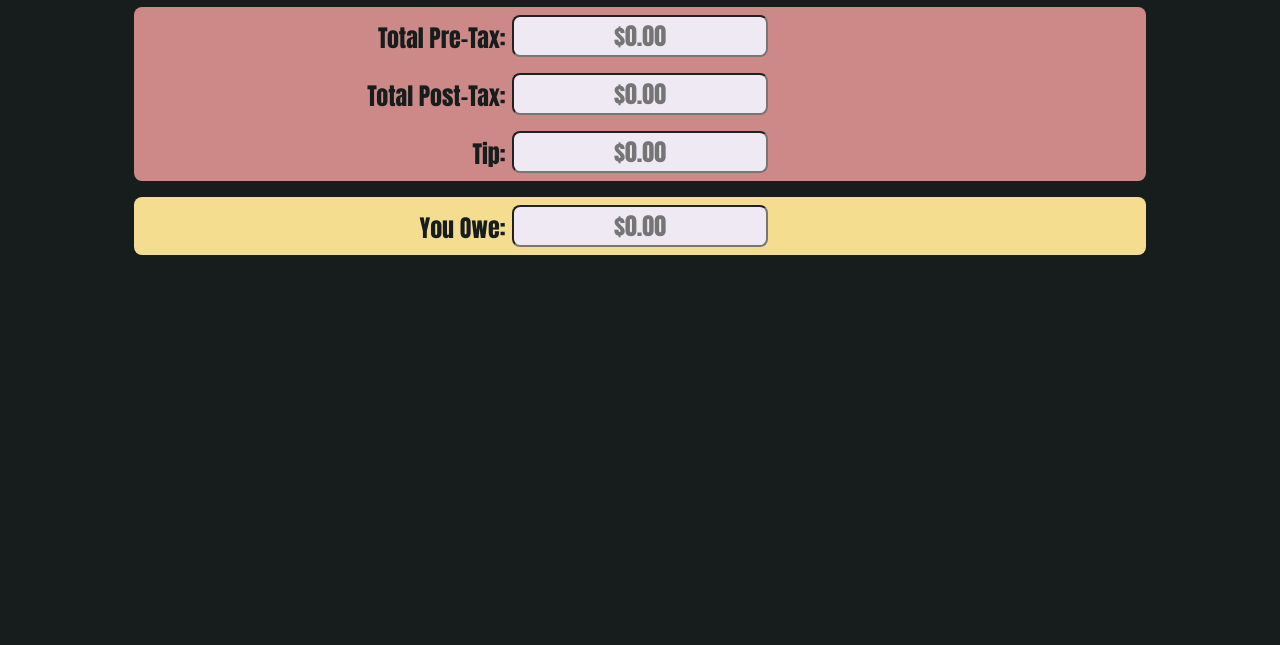
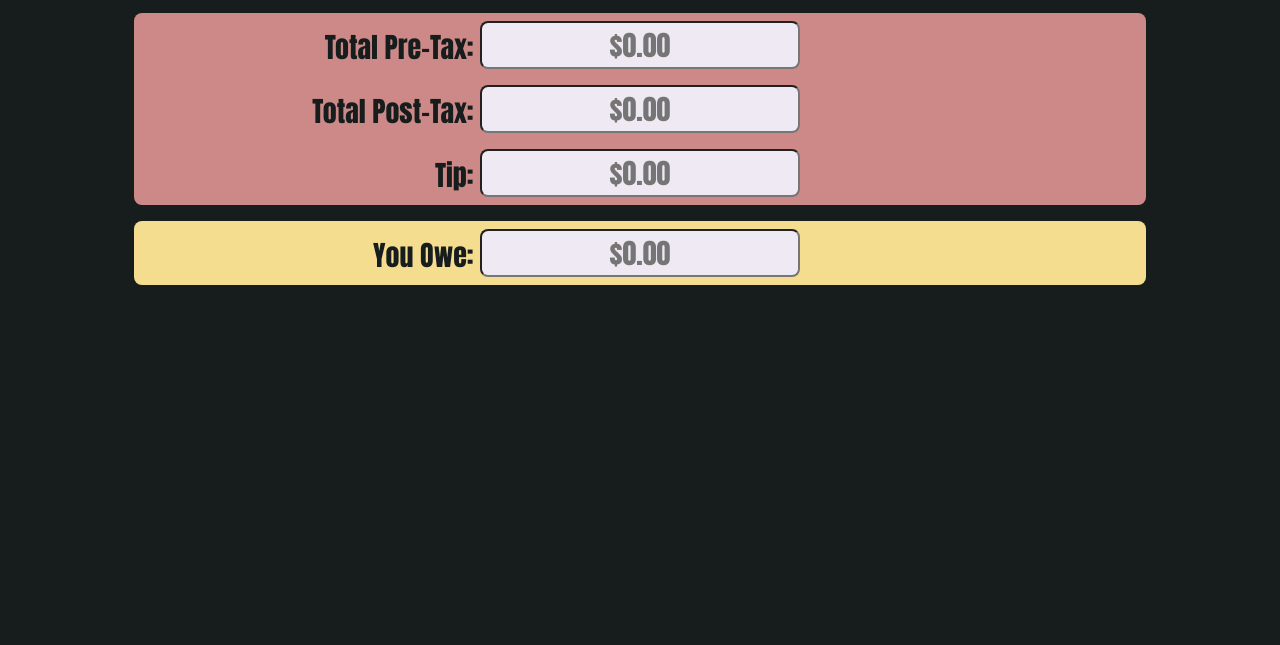
Before and after one commit to RustyReich/RRSC, a plain HTML site: page index.html in a window 1280 px wide. Shown: the part 155-800 px from the top of the page. Drawn offline with Linux system fonts and the light colour scheme.

Commit message:
Slight change in sizes

```diff
--- a/style.css
+++ b/style.css
@@ -92,9 +92,9 @@ label {
     position: absolute;
     display: inline-block;
     text-align: right;
-    font-size: 3vmin;
+    font-size: 3.5vmin;
     margin-top: 1.6vh;
-    left: -20.5vw;
+    left: -25.5vw;
     width: 100%;
     font-family: Impact, Haettenschweiler, 'Arial Narrow Bold', sans-serif;
     color: #171D1C;
@@ -114,7 +114,7 @@ input[type = text] {
     background-color: #EFE9F4;
 
     text-align: center;
-    font-size: 3vmin;
+    font-size: 3.5vmin;
     font-family: Impact, Haettenschweiler, 'Arial Narrow Bold', sans-serif;
     color: #171D1C;
 
@@ -124,6 +124,6 @@ form {
 
     position: relative;
     margin: 0 auto;
-    max-width: 20vw;
+    max-width: 25vw;
 
 }
```
